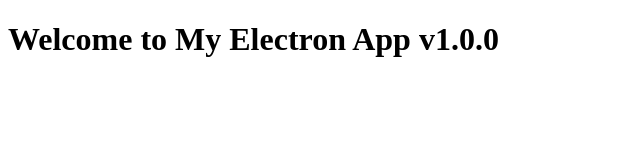
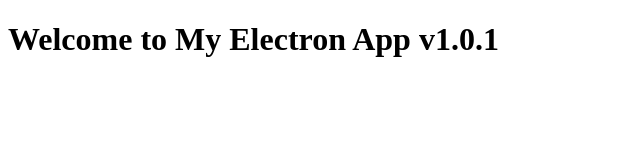
Before and after one commit to Dat240906/electron-updater, a plain HTML site: page index.html in a window 1280 px wide. Shown: the full height of the page, 0-640 px from the left. Drawn offline with Linux system fonts and the light colour scheme.

Commit message:
Update index.html

```diff
--- a/index.html
+++ b/index.html
@@ -4,7 +4,7 @@
     <title>My Electron App</title>
 </head>
 <body>
-    <h1>Welcome to My Electron App v1.0.0</h1>
+    <h1>Welcome to My Electron App v1.0.1</h1>
     <script src="renderer.js"></script>
 </body>
 </html>
```
